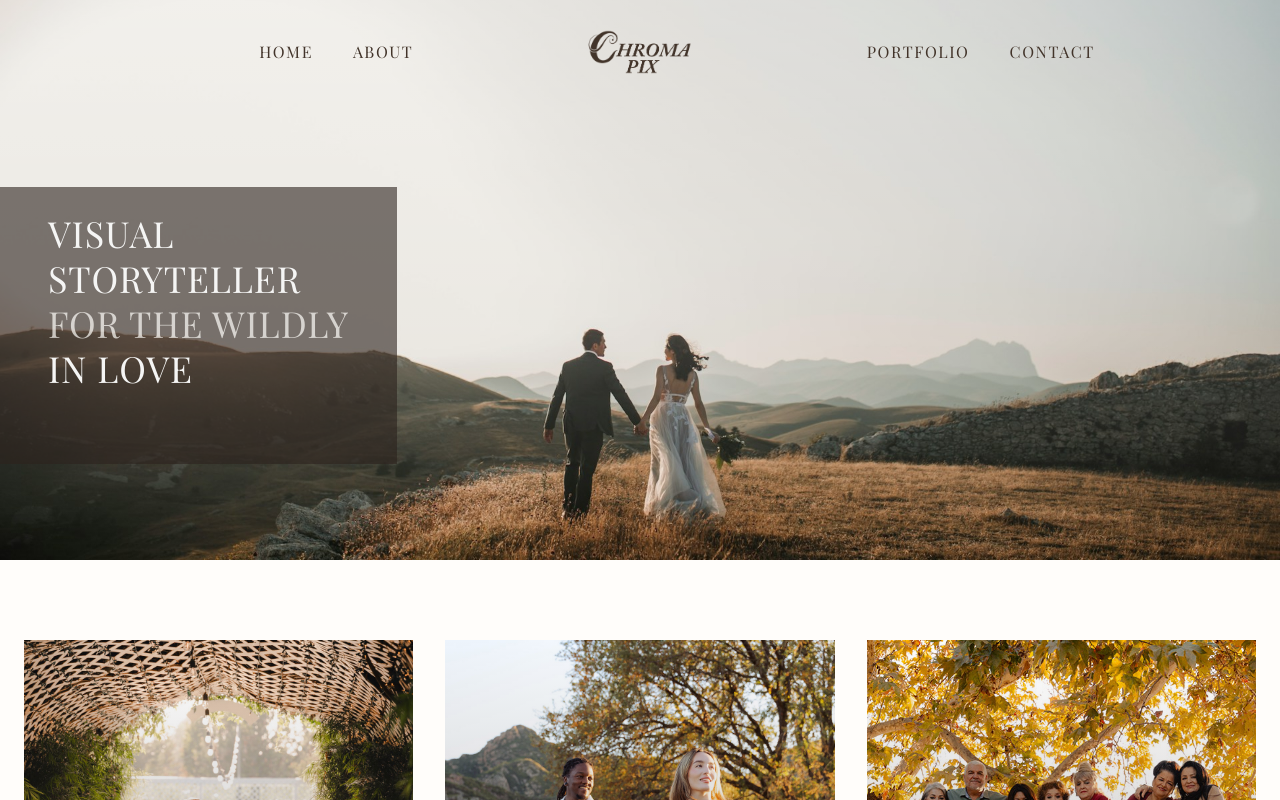
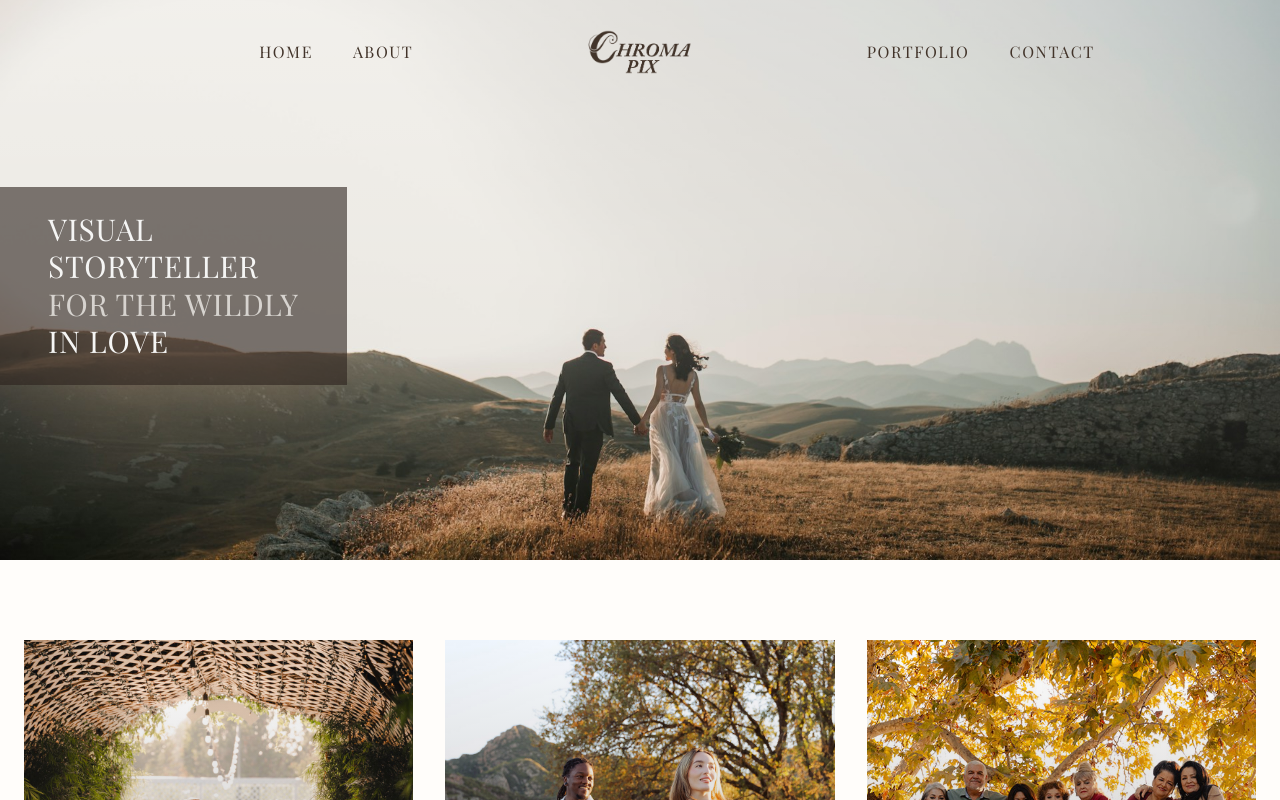
Before and after one commit to tommyxlanes/c-photography, a Next.js app: page / in a window 1280 px wide. Shown: the top 800 px of the page. Built offline with nearby package versions, Linux system fonts and the light colour scheme.

Commit message:
Fixed landing page message spacing

```diff
--- a/app/page.tsx
+++ b/app/page.tsx
@@ -94,9 +94,9 @@ export default function PortfolioPage() {
           initial={{ opacity: 0, x: -20 }}
           animate={{ opacity: 1, x: 0 }}
           transition={{ duration: 0.8 }}
-          className="absolute top-1/3 md:bottom-24 left-0 z-20 px-12 py-6 bg-expresso/60"
+          className="absolute top-1/3 left-0 z-20 px-12 py-6 bg-expresso/60 flex items-center"
         >
-          <p className="font-playfair tracking-wide text-2xl md:text-4xl font-light text-stone-100 uppercase leading-tight">
+          <p className="font-playfair tracking-wide text-2xl md:text-3xl font-light text-stone-100 uppercase leading-tight">
             Visual
             <br />
             storyteller
```
